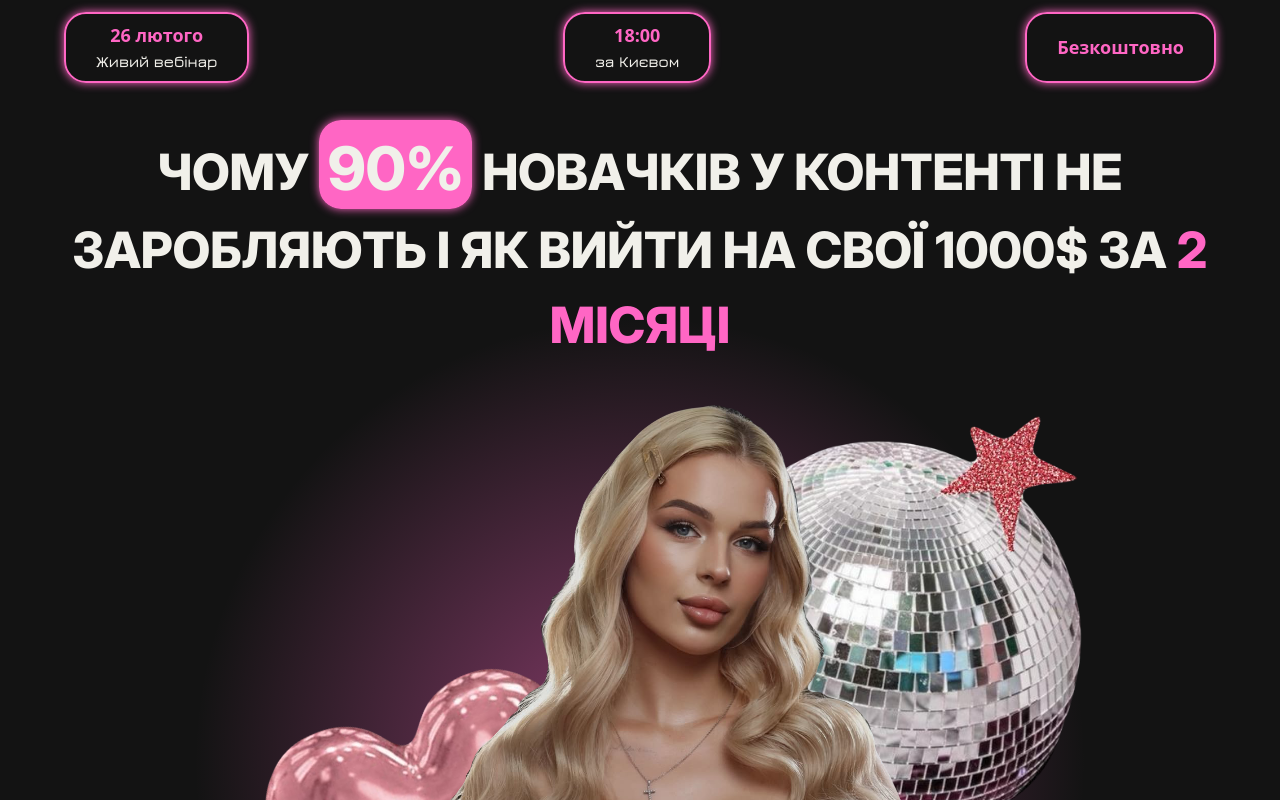
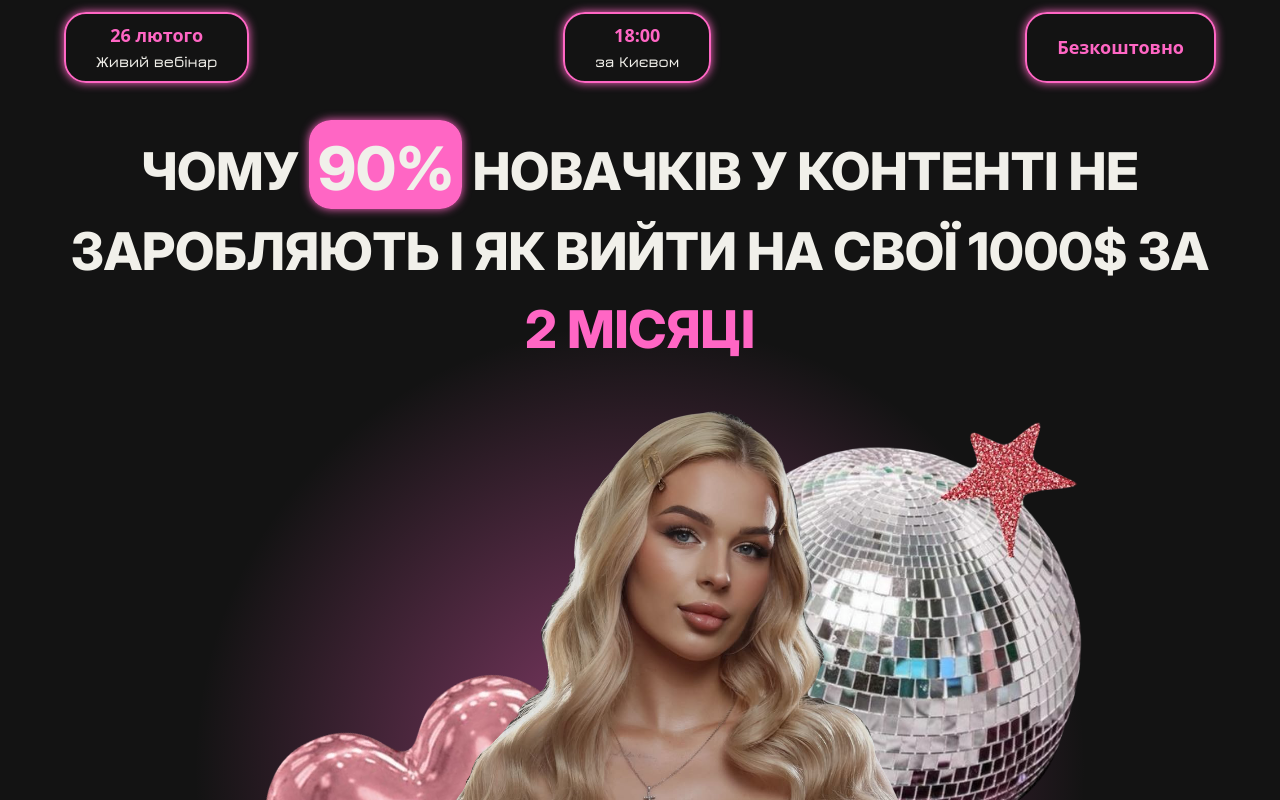
Before and after one commit to AdamT3H/yeva-landing, a Next.js app: page / in a window 1280 px wide. Shown: the top 800 px of the page. Built offline with nearby package versions, Linux system fonts and the light colour scheme.

Commit message:
Font sec fix

```diff
--- a/app/home.module.css
+++ b/app/home.module.css
@@ -40,7 +40,7 @@
 .mainText {
   font-family: var(--font-intro), sans-serif;
   color: var(--text-color);
-  font-size: 50px;
+  font-size: 52px;
   line-height: 1.5;
   text-align: center;
   font-weight: 800;
```
